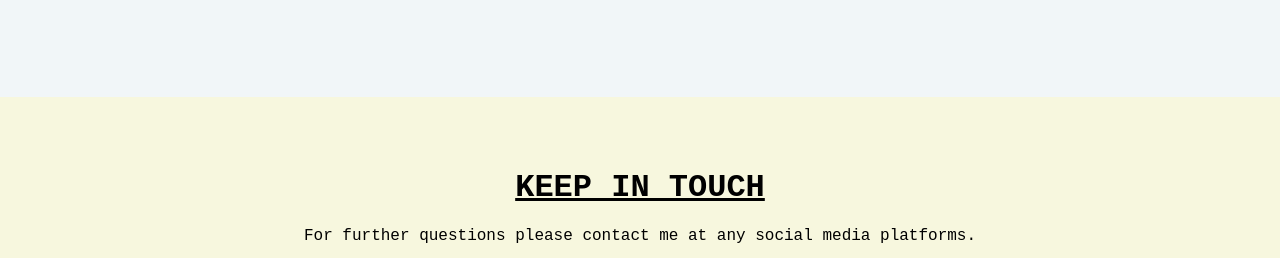
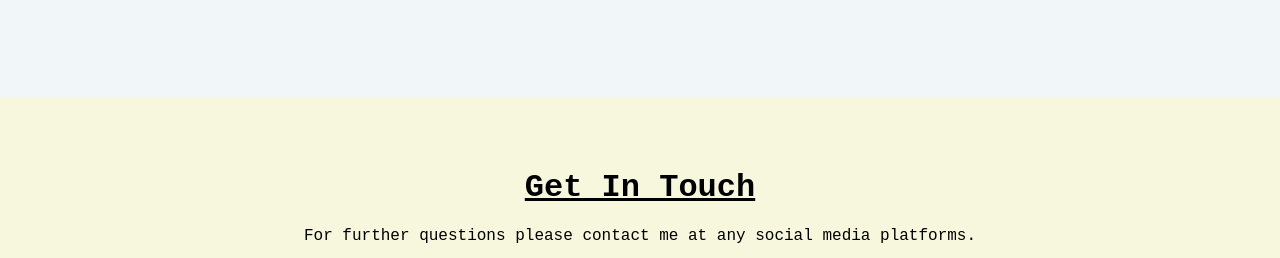
Before and after one commit to aodptntk/css, a plain HTML site: page index.html in a window 1280 px wide. Shown: the part 3276-3534 px from the top of the page. Drawn offline with Linux system fonts and the light colour scheme.

Commit message:
Update index.html

```diff
--- a/index.html
+++ b/index.html
@@ -139,7 +139,7 @@
   </div>
 
   <div class="Sixth">
-    <h1 class="Texttitle"><strong><u>KEEP IN TOUCH</u></strong></h1>
+    <h1 class="Texttitle"><strong><u>Get In Touch</u></strong></h1>
     <p>For further questions please contact me at any social media platforms.</p>
 
     <div>
```
